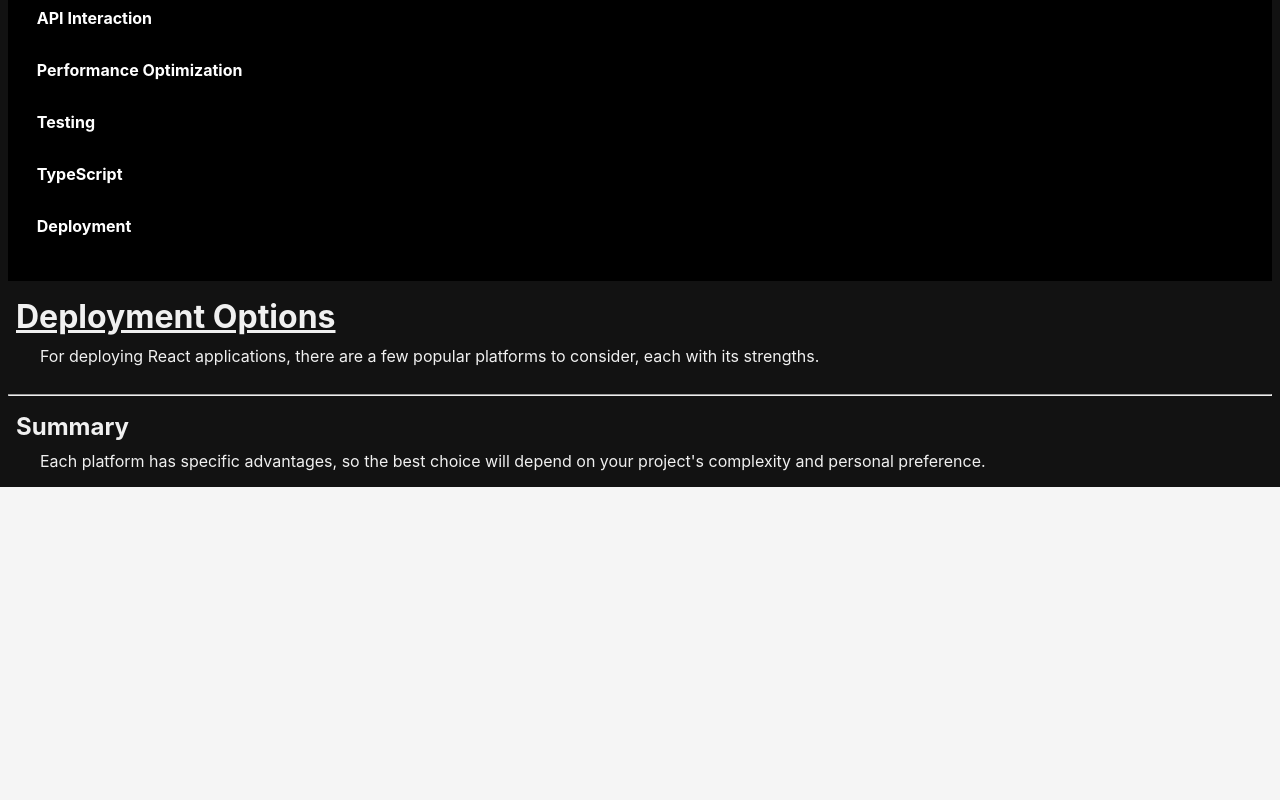
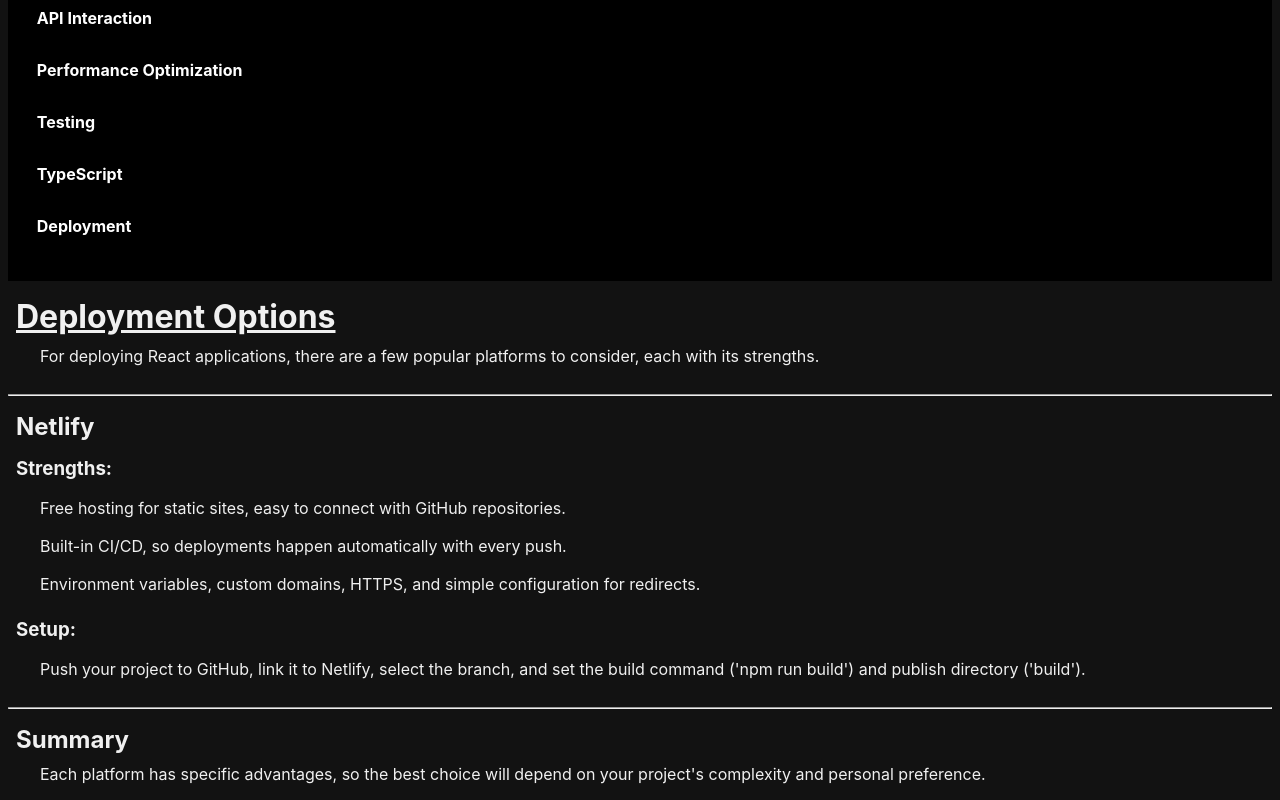
Before and after one commit to rees-kyle/react_showcase, a React (Create React App) app in the folder project/: page /react_showcase/deployment-options in a window 1280 px wide. Shown: the part 538-1338 px from the top of the page. Before the commit the page ends 1025 px from the top, so only its background shows below. Built offline with nearby package versions, Linux system fonts and the light colour scheme.

Commit message:
Add Netlify component
- Added component file.
- Added to index in components folder.
- Imported and added component to page.

```diff
--- /dev/null
+++ b/project/src/components/deployment/deployment_options/Netlify.js
@@ -0,0 +1,27 @@
+const Netlify = () => {
+    return (
+        <div>
+            <br/>
+            <hr/>
+            <h2>Netlify</h2>
+            <h3>Strengths:</h3>
+            <p>
+                Free hosting for static sites, easy to connect with GitHub repositories.
+            </p>
+            <p>
+                Built-in CI/CD, so deployments happen automatically with every push.
+            </p>
+            <p>
+                Environment variables, custom domains, HTTPS, and simple configuration for redirects.
+            </p>
+
+            <h3>Setup:</h3>
+            <p>
+                Push your project to GitHub, link it to Netlify, select the branch,
+                and set the build command ('npm run build') and publish directory ('build').
+            </p>
+        </div>
+    );
+};
+
+export default Netlify;
--- a/project/src/components/deployment/deployment_options/index.js
+++ b/project/src/components/deployment/deployment_options/index.js
@@ -1,2 +1,3 @@
 export { default as DeploymentOptions } from './DeploymentOptions';
+export { default as Netlify } from './Netlify';
 export { default as Summary } from './Summary';
--- a/project/src/pages/deployment/DeploymentOptionsPage.js
+++ b/project/src/pages/deployment/DeploymentOptionsPage.js
@@ -1,5 +1,6 @@
 import {
   DeploymentOptions,
+  Netlify,
   Summary
 } from '../../components/deployment/deployment_options';
 
@@ -7,6 +8,7 @@ const DeploymentOptionsPage = () => {
   return (
     <>
       <DeploymentOptions />
+      <Netlify />
       <Summary />
     </>
   );
```
